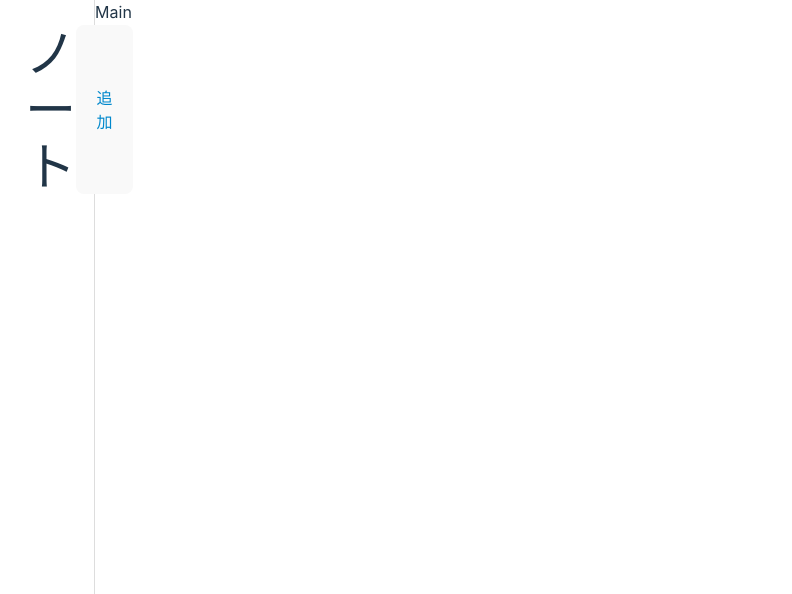
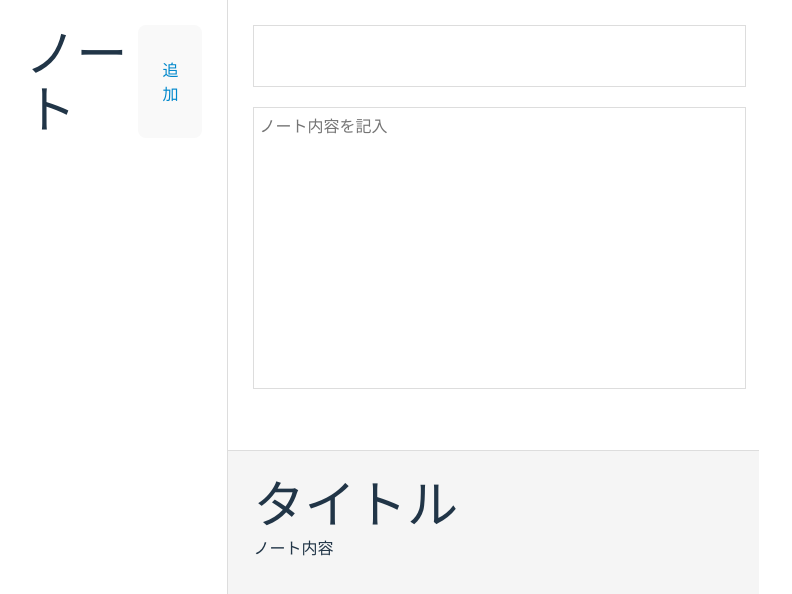
Before and after one commit to k-nanao/react-note-app, a React (Vite) app: page / in a window 1280 px wide. Shown: the top 594 px of the page, without its empty margins (0-792 px from the left). Built offline with nearby package versions, Linux system fonts and the light colour scheme.

Commit message:
Mainコンポーネントの編集開始

```diff
--- a/src/components/Main.css
+++ b/src/components/Main.css
@@ -0,0 +1,56 @@
+.app-main {
+  width: 70%;
+  height: 100vh;
+}
+
+.app-main-note-edit,
+.app-main-note-preview {
+  height: 50vh;
+}
+
+.app-main-note-edit {
+  padding: 25px;
+}
+
+.app-main-note-edit input,
+textarea {
+  display: block;
+  border: 1px solid #ddd;
+  margin-bottom: 20px;
+  width: 100%;
+  height: calc(50vh - 130px);
+  padding: 5px;
+  resize: none;
+  font-size: inherit;
+}
+
+.app-main-note-edit input {
+  height: 50px;
+  font-size: 2rem;
+}
+
+.app-main-note-preview {
+  border-top: 1px solid #ddd;
+  overflow-y: scroll;
+  background: rgba(0, 0, 0, 0.04);
+}
+
+.preview-title {
+  padding: 25px 25px 0 25px;
+  margin: 0;
+}
+
+.markdown-preview {
+  padding: 0 25px 25px 25px;
+  font-size: 1rem;
+  line-height: 2rem;
+}
+
+.no-active-note {
+  width: 70%;
+  height: 100vh;
+  line-height: 100vh;
+  text-align: center;
+  font-size: 2rem;
+  color: #999;
+}
--- a/src/components/Main.jsx
+++ b/src/components/Main.jsx
@@ -2,7 +2,18 @@
 import './Main.css';
 
 const Main = () => {
-  return <div>Main</div>;
+  return (
+    <div className='app-main'>
+      <div className='app-main-note-edit'>
+        <input type='text' />
+        <textarea id='' placeholder='ノート内容を記入'></textarea>
+      </div>
+      <div className='app-main-note-preview'>
+        <h1 className='preview-title'>タイトル</h1>
+        <div className='markdown-preview'>ノート内容</div>
+      </div>
+    </div>
+  );
 };
 
 export default Main;
```
